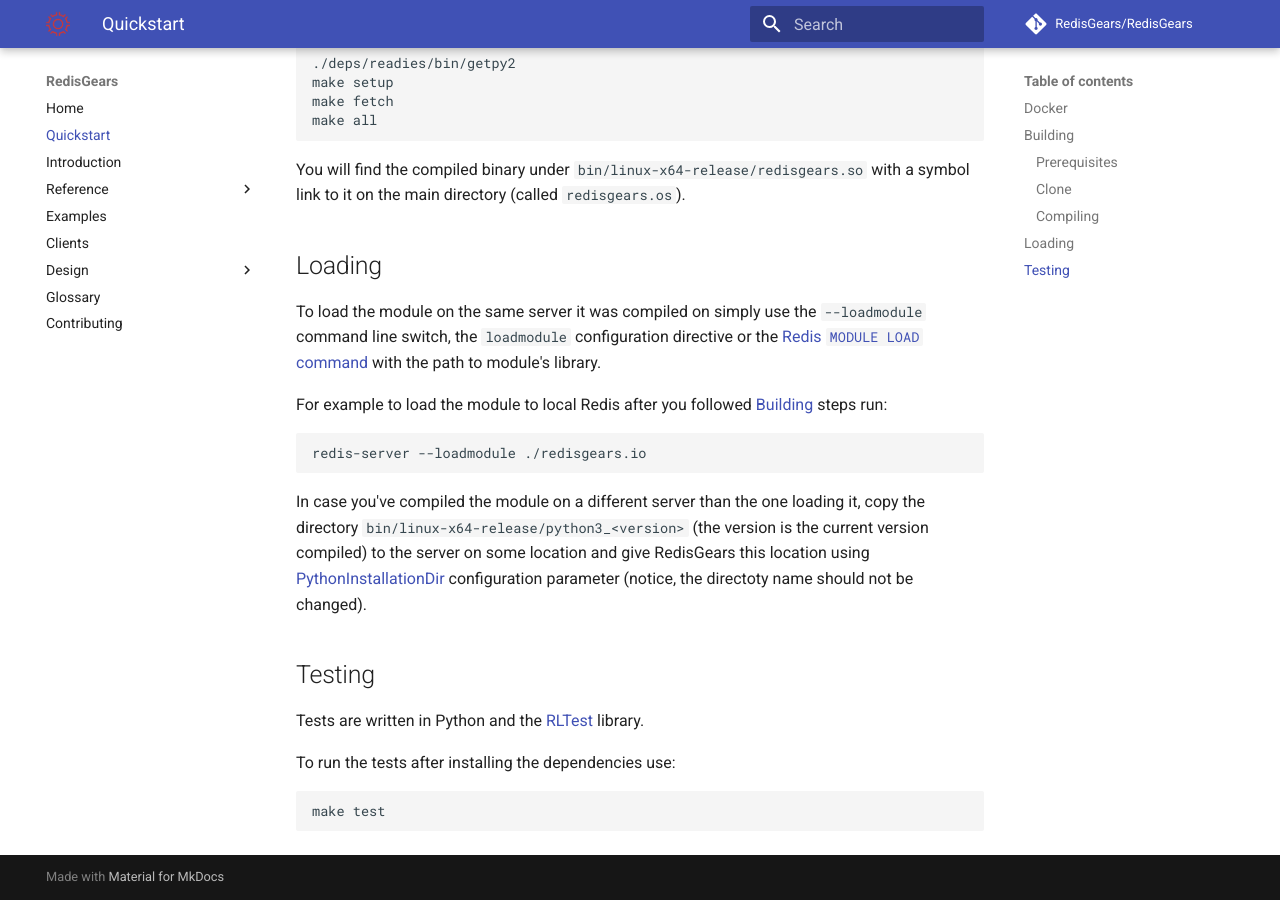
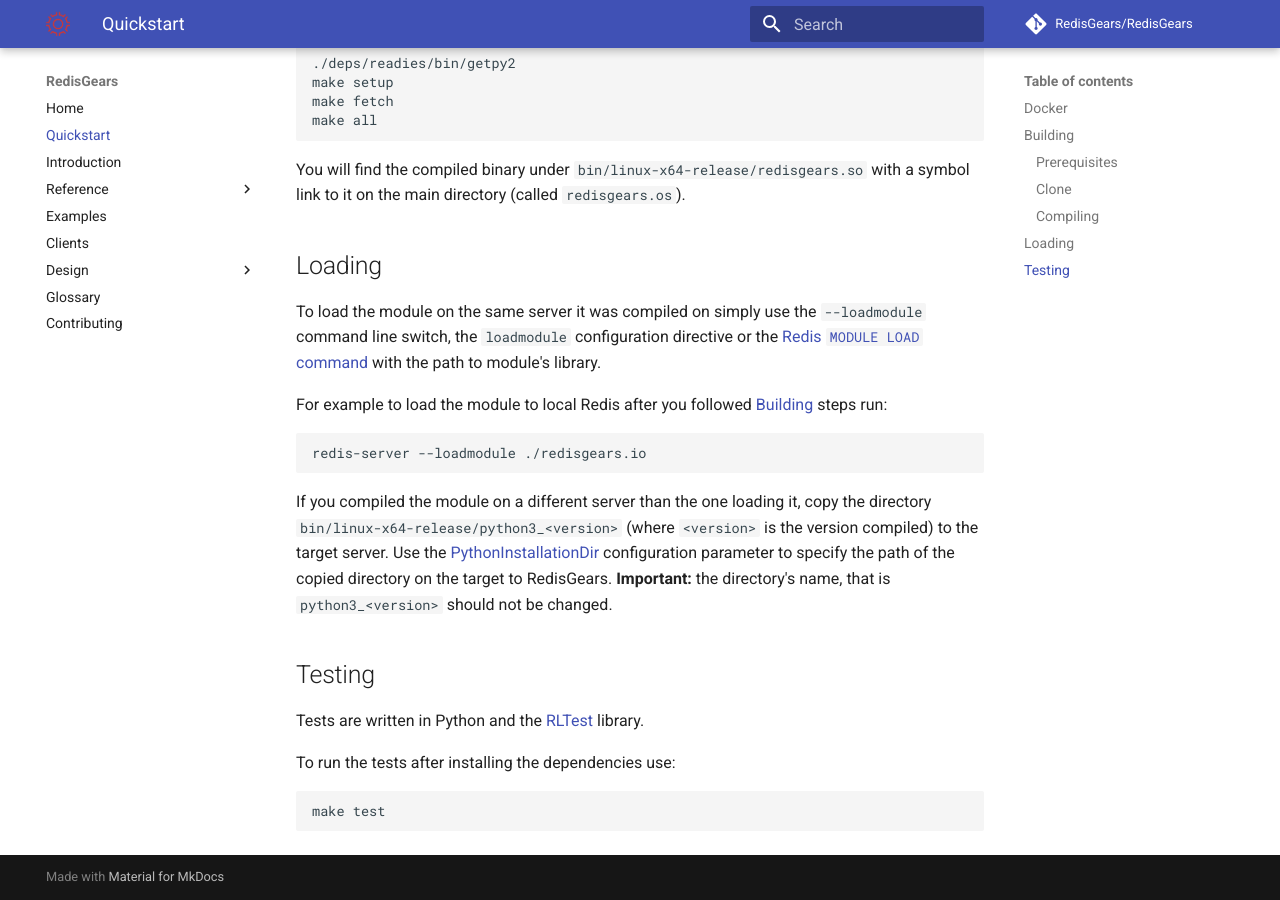
Before and after one commit to RedisGears/RedisGears, an MkDocs documentation site: the page built from docs/quickstart.md, in a window 1280 px wide and 900 px high, scrolled down 1738 px. Built offline with MkDocs 1.6.1 and Material for MkDocs 9.7.7, drawn with Linux system fonts in a browser that asks for light colours; comment, search, counter and statistics services are not loaded.

Commit message:
Update docs/quickstart.md
Co-authored-by: Itamar Haber <itamar@redislabs.com>

````diff
--- a/docs/quickstart.md
+++ b/docs/quickstart.md
@@ -88,7 +88,7 @@
 redis-server --loadmodule ./redisgears.io
 ```
 
-In case you've compiled the module on a different server than the one loading it, copy the directory `bin/linux-x64-release/python3_<version>` (the version is the current version compiled) to the server on some location and give RedisGears this location using [PythonInstallationDir](configuration.md#pythoninstallationdir) configuration parameter (notice, the directoty name should not be changed).
+If you compiled the module on a different server than the one loading it, copy the directory `bin/linux-x64-release/python3_<version>` (where `<version>` is the version compiled) to the target server. Use the [PythonInstallationDir](configuration.md#pythoninstallationdir) configuration parameter to specify the path of the copied directory on the target to RedisGears. **Important:** the directory's name, that is `python3_<version>` should not be changed.
 
 ## Testing
 Tests are written in Python and the [RLTest](https://github.com/RedisLabsModules/RLTest) library.
````
